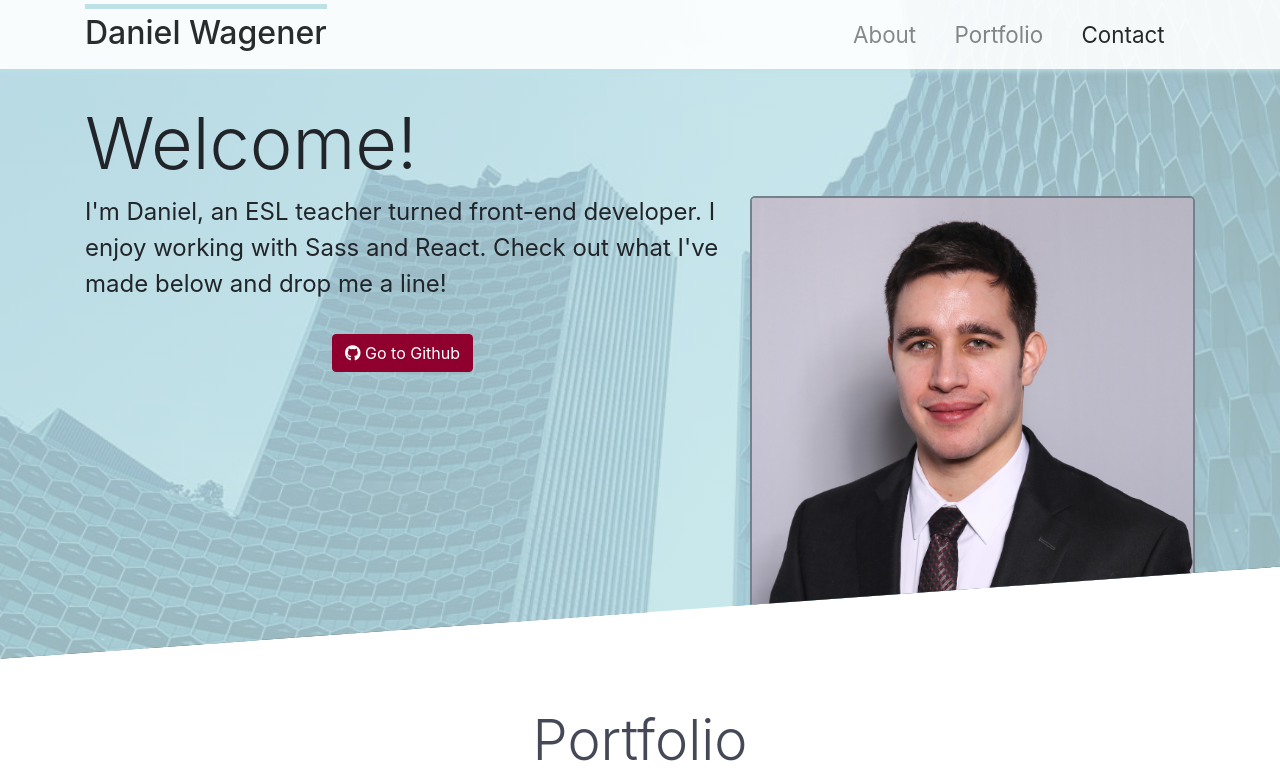
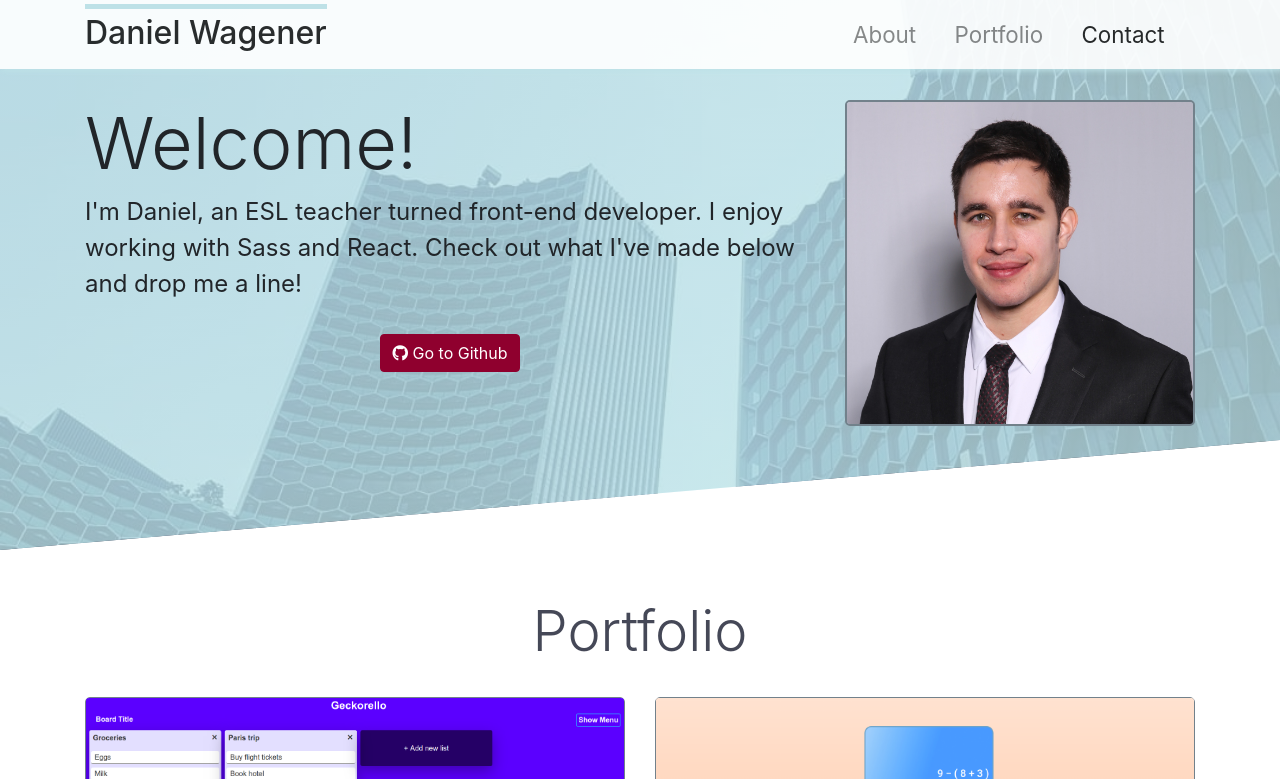
Before and after one commit to DanielJWagener/DanielJWagener.github.io, a website: page index.html in a window 1280 px wide. Shown: the top 779 px of the page. Drawn offline with nearby package versions, Linux system fonts and the light colour scheme.

Commit message:
Finalize clip path for About section

```diff
--- a/index.html
+++ b/index.html
@@ -56,7 +56,7 @@
     <section id="about" class="pb-5">
       <div class="container about-container">
         <div class="row">
-          <div class="col-md-7">
+          <div class="col-md-7 col-lg-8">
             <h2 class="display-3">Welcome!</h2>
             <p class="lead">
               I'm Daniel, an ESL teacher turned front-end developer. I enjoy
@@ -72,11 +72,11 @@
               </a>
             </div>
           </div>
-          <div class="col-md-5 d-none d-md-block mt-auto pt-5">
+          <div class="col-md-5 col-lg-4 d-none d-md-block">
             <img
               src="img/indeedphoto1.med.jpg"
               alt=""
-              class="img-fluid mt-5"
+              class="img-fluid"
               id="profile"
             />
           </div>
--- a/scss/style.scss
+++ b/scss/style.scss
@@ -37,8 +37,8 @@ $windy-day: #4f57aa;
   background-size: cover;
   min-height: 550px;
   padding-top: 100px;
-  -webkit-clip-path: polygon(0 0, 100% 0, 100% 86%, 0% 100%);
-  clip-path: polygon(0 0, 100% 0, 100% 86%, 0% 100%);
+  -webkit-clip-path: polygon(0 0, 100% 0, 100% 80%, 0% 100%);
+  clip-path: polygon(0 0, 100% 0, 100% 80%, 0% 100%);
 
   #profile {
     border-radius: 5px;
```
Also changed, not shown: package.json (+9 -2 lines), css/style.css.
